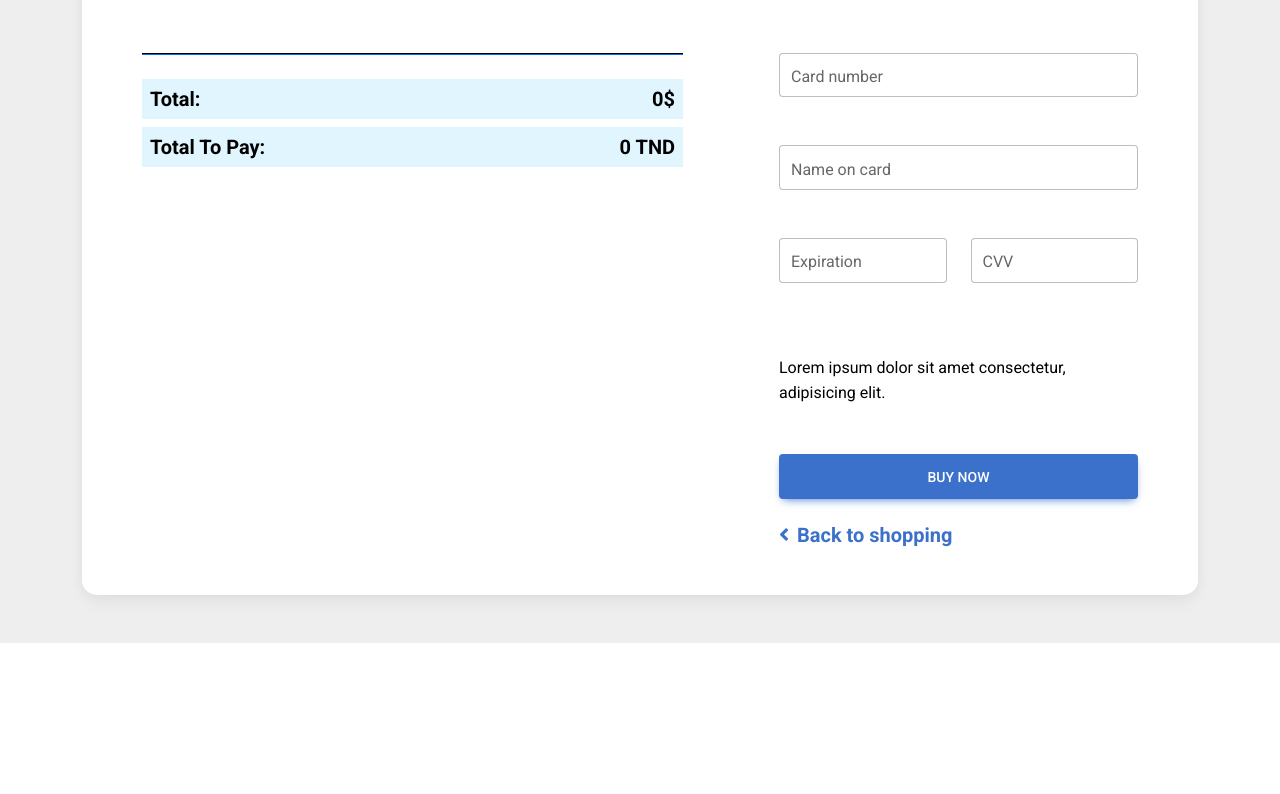
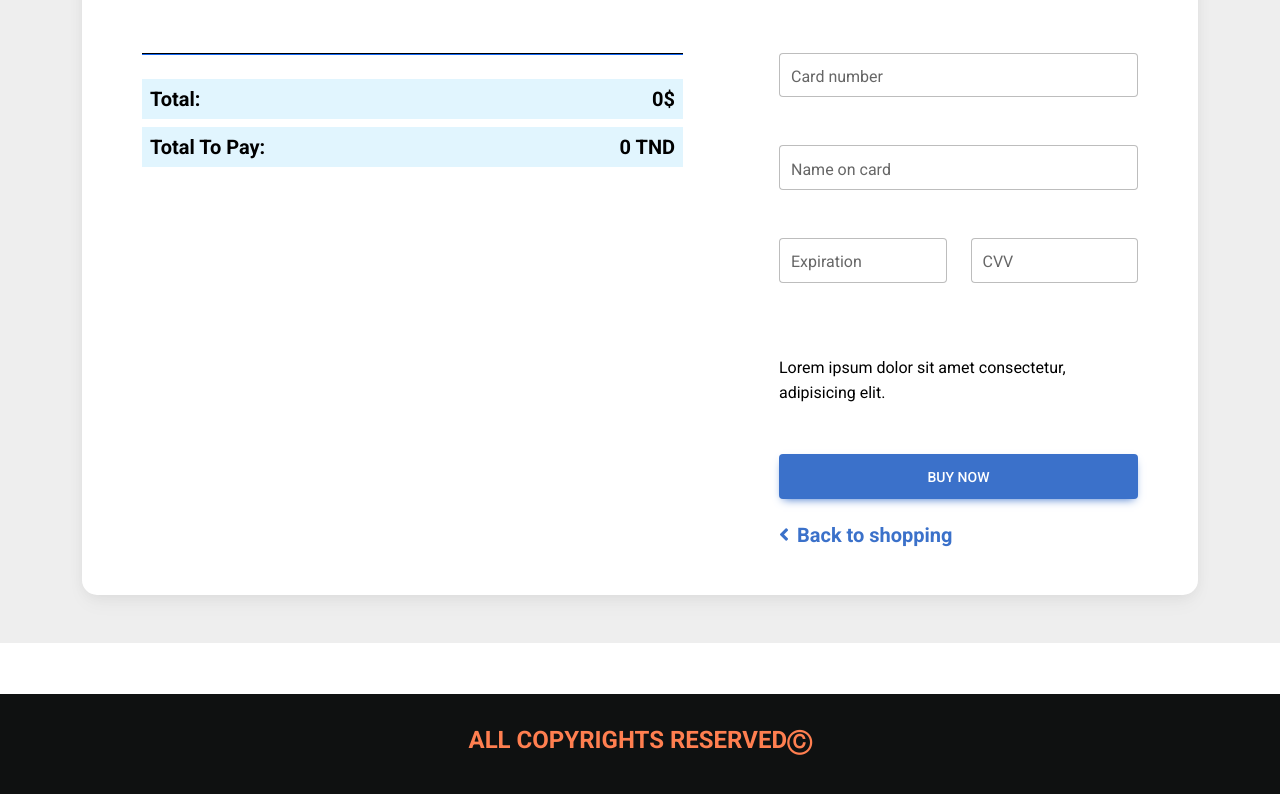
Before and after one commit to aziz4ammar/React-Full-Web-Site-, a React (Create React App) app: page /cart in a window 1280 px wide. Shown: the part 184-978 px from the top of the page. Before the commit the page ends 827 px from the top, so only its background shows below. Built offline with nearby package versions, Linux system fonts and the light colour scheme.

Commit message:
update ..

```diff
--- a/src/App.css
+++ b/src/App.css
@@ -79,6 +79,19 @@
 margin-top: -100px;
   margin-left: 300px;
 }
+.faa{
+  display: flex;
+  justify-content: center;
+  color: coral;
+  font-weight: bold;
+}
+.azz{
+  display: flex;
+  justify-content: center;
+  height: 100px;
+  align-items: center;
+  background-color: #0F1111 ;
+}
 
 
 
@@ -129,4 +142,17 @@ nav{
 .aqw{
   margin-left: 330px;
 }
+.azz{
+  display: flex;
+  justify-content: center;
+  height: 100px;
+  align-items: center;
+  background-color: #0F1111 ;
 }
+.faa{
+  display: flex;
+  justify-content: center;
+  color: coral;
+  font-weight: bold;
+}
+}
--- a/src/App.js
+++ b/src/App.js
@@ -6,6 +6,7 @@ import List from './components/List';
 import Head from './components/Head';
 import Mcart from './components/Mcart';
 import { BrowserRouter,Route,Routes } from 'react-router-dom';
+import Foot from './components/Foot';
 function App() {
   const [info, setInfo] = useState(tab)
   return (
@@ -16,6 +17,9 @@ function App() {
     <Route path='/cart' element={<Mcart/>}/>
     </Routes>
     </BrowserRouter>
+    <br/>
+    <br/>
+    <Foot/>
     </div>
 
   );
--- a/src/Data.jsx
+++ b/src/Data.jsx
@@ -71,7 +71,4 @@ name:"Netflix Gift Card",Price:30,cont:1,
     id:Math.random() ,image:"https://90a1c75758623581b3f8-5c119c3de181c9857fcb2784776b17ef.ssl.cf2.rackcdn.com//456129_895763_01_front_zoom.jpg",
     name:"Steam Gift Card",Price:100,cont:1,
 },
-{
-    total:0,tnd:0
-}
 ]
--- /dev/null
+++ b/src/components/Foot.jsx
@@ -0,0 +1,11 @@
+import React from 'react'
+
+const Foot = () => {
+  return (
+    <div className='azz'>
+        <h4 className='faa'>ALL COPYRIGHTS RESERVEDⒸ</h4>
+    </div>
+  )
+}
+
+export default Foot
```
